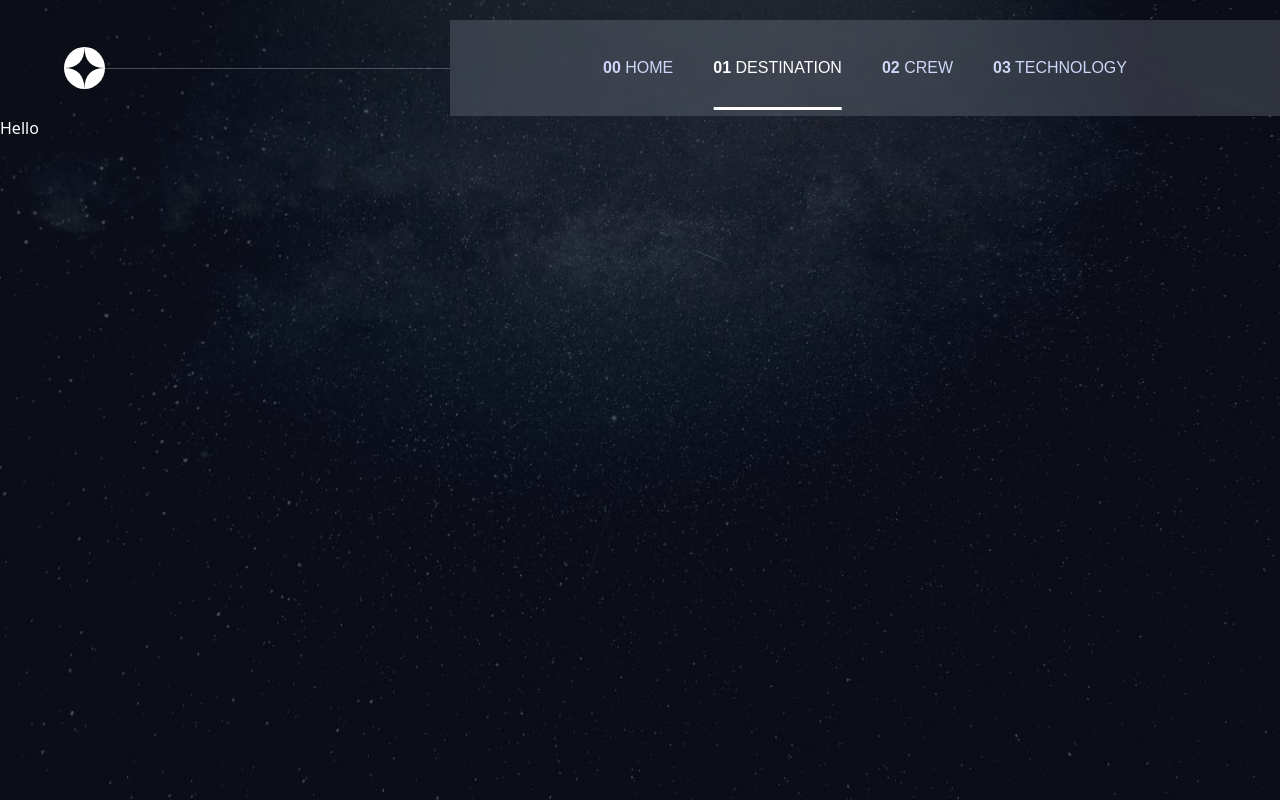
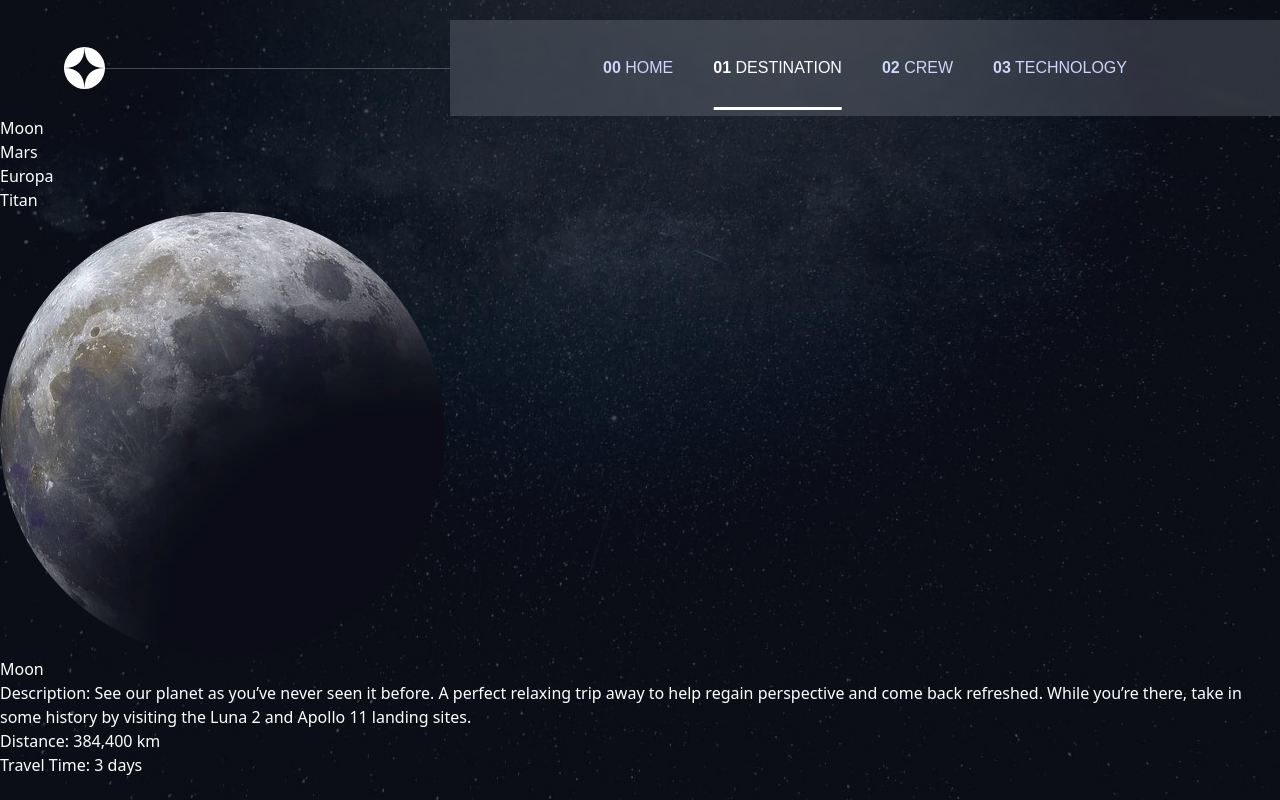
Before and after one commit to ArlindPestisha/space, a React (Vite) app: page /destination in a window 1280 px wide. Built offline with nearby package versions, Linux system fonts and the light colour scheme.

Commit message:
Fetch data from data.json

```diff
--- a/public/data.json
+++ b/public/data.json
@@ -3,8 +3,8 @@
         {
             "name": "Moon",
             "images": {
-        "png": "./assets/destination/image-moon.png",
-        "webp": "./assets/destination/image-moon.webp"
+                "png": "./src/assets/destination/image-moon.png",
+                "webp": "./src/assets/destination/image-moon.webp"
             },
             "description": "See our planet as you’ve never seen it before. A perfect relaxing trip away to help regain perspective and come back refreshed. While you’re there, take in some history by visiting the Luna 2 and Apollo 11 landing sites.",
             "distance": "384,400 km",
@@ -13,8 +13,8 @@
         {
             "name": "Mars",
             "images": {
-        "png": "./assets/destination/image-mars.png",
-        "webp": "./assets/destination/image-mars.webp"
+                "png": "./src/assets/destination/image-mars.png",
+                "webp": "./src/assets/destination/image-mars.webp"
             },
             "description": "Don’t forget to pack your hiking boots. You’ll need them to tackle Olympus Mons, the tallest planetary mountain in our solar system. It’s two and a half times the size of Everest!",
             "distance": "225 mil. km",
@@ -23,8 +23,8 @@
         {
             "name": "Europa",
             "images": {
-        "png": "./assets/destination/image-europa.png",
-        "webp": "./assets/destination/image-europa.webp"
+                "png": "./src/assets/destination/image-europa.png",
+                "webp": "./src/assets/destination/image-europa.webp"
             },
             "description": "The smallest of the four Galilean moons orbiting Jupiter, Europa is a winter lover’s dream. With an icy surface, it’s perfect for a bit of ice skating, curling, hockey, or simple relaxation in your snug wintery cabin.",
             "distance": "628 mil. km",
@@ -33,8 +33,8 @@
         {
             "name": "Titan",
             "images": {
-        "png": "./assets/destination/image-titan.png",
-        "webp": "./assets/destination/image-titan.webp"
+                "png": "./src/assets/destination/image-titan.png",
+                "webp": "./src/assets/destination/image-titan.webp"
             },
             "description": "The only moon known to have a dense atmosphere other than Earth, Titan is a home away from home (just a few hundred degrees colder!). As a bonus, you get striking views of the Rings of Saturn.",
             "distance": "1.6 bil. km",
@@ -45,8 +45,8 @@
         {
             "name": "Douglas Hurley",
             "images": {
-        "png": "./assets/crew/image-douglas-hurley.png",
-        "webp": "./assets/crew/image-douglas-hurley.webp"
+                "png": "./src/assets/crew/image-douglas-hurley.png",
+                "webp": "./src/assets/crew/image-douglas-hurley.webp"
             },
             "role": "Commander",
             "bio": "Douglas Gerald Hurley is an American engineer, former Marine Corps pilot and former NASA astronaut. He launched into space for the third time as commander of Crew Dragon Demo-2."
@@ -54,8 +54,8 @@
         {
             "name": "Mark Shuttleworth",
             "images": {
-        "png": "./assets/crew/image-mark-shuttleworth.png",
-        "webp": "./assets/crew/image-mark-shuttleworth.webp"
+                "png": "./src/assets/crew/image-mark-shuttleworth.png",
+                "webp": "./src/assets/crew/image-mark-shuttleworth.webp"
             },
             "role": "Mission Specialist",
             "bio": "Mark Richard Shuttleworth is the founder and CEO of Canonical, the company behind the Linux-based Ubuntu operating system. Shuttleworth became the first South African to travel to space as a space tourist."
@@ -63,8 +63,8 @@
         {
             "name": "Victor Glover",
             "images": {
-        "png": "./assets/crew/image-victor-glover.png",
-        "webp": "./assets/crew/image-victor-glover.webp"
+                "png": "./src/assets/crew/image-victor-glover.png",
+                "webp": "./src/assets/crew/image-victor-glover.webp"
             },
             "role": "Pilot",
             "bio": "Pilot on the first operational flight of the SpaceX Crew Dragon to the International Space Station. Glover is a commander in the U.S. Navy where he pilots an F/A-18.He was a crew member of Expedition 64, and served as a station systems flight engineer."
@@ -72,8 +72,8 @@
         {
             "name": "Anousheh Ansari",
             "images": {
-        "png": "./assets/crew/image-anousheh-ansari.png",
-        "webp": "./assets/crew/image-anousheh-ansari.webp"
+                "png": "./src/assets/crew/image-anousheh-ansari.png",
+                "webp": "./src/assets/crew/image-anousheh-ansari.webp"
             },
             "role": "Flight Engineer",
             "bio": "Anousheh Ansari is an Iranian American engineer and co-founder of Prodea Systems. Ansari was the fourth self-funded space tourist, the first self-funded woman to fly to the ISS, and the first Iranian in space."
@@ -83,24 +83,24 @@
         {
             "name": "Launch vehicle",
             "images": {
-        "portrait": "./assets/technology/image-launch-vehicle-portrait.jpg",
-        "landscape": "./assets/technology/image-launch-vehicle-landscape.jpg"
+                "portrait": "./src/assets/technology/image-launch-vehicle-portrait.jpg",
+                "landscape": "./src/assets/technology/image-launch-vehicle-landscape.jpg"
             },
             "description": "A launch vehicle or carrier rocket is a rocket-propelled vehicle used to carry a payload from Earth's surface to space, usually to Earth orbit or beyond. Our WEB-X carrier rocket is the most powerful in operation. Standing 150 metres tall, it's quite an awe-inspiring sight on the launch pad!"
         },
         {
             "name": "Spaceport",
             "images": {
-        "portrait": "./assets/technology/image-spaceport-portrait.jpg",
-        "landscape": "./assets/technology/image-spaceport-landscape.jpg"
+                "portrait": "./src/assets/technology/image-spaceport-portrait.jpg",
+                "landscape": "./src/assets/technology/image-spaceport-landscape.jpg"
             },
             "description": "A spaceport or cosmodrome is a site for launching (or receiving) spacecraft, by analogy to the seaport for ships or airport for aircraft. Based in the famous Cape Canaveral, our spaceport is ideally situated to take advantage of the Earth’s rotation for launch."
         },
         {
             "name": "Space capsule",
             "images": {
-        "portrait": "./assets/technology/image-space-capsule-portrait.jpg",
-        "landscape": "./assets/technology/image-space-capsule-landscape.jpg"
+                "portrait": "./src/assets/technology/image-space-capsule-portrait.jpg",
+                "landscape": "./src/assets/technology/image-space-capsule-landscape.jpg"
             },
             "description": "A space capsule is an often-crewed spacecraft that uses a blunt-body reentry capsule to reenter the Earth's atmosphere without wings. Our capsule is where you'll spend your time during the flight. It includes a space gym, cinema, and plenty of other activities to keep you entertained."
         }
--- a/src/components/Destination.jsx
+++ b/src/components/Destination.jsx
@@ -1,10 +1,62 @@
+import { useState, useEffect } from 'react'
 import Nav from './Nav'
+import { useLocation, useNavigate } from 'react-router-dom'
 
 const Destination = () => {
+    const [destinations, setDestinations] = useState([])
+    // const [selectedDestination, setSelectedDestination] = useState(null)
+    const location = useLocation()
+    const navigate = useNavigate()
+
+    const selectedDestination =
+        location.state?.selectedDestination || destinations[0]
+
+    useEffect(() => {
+        fetchData()
+    }, [])
+
+    const fetchData = async () => {
+        try {
+            const res = await fetch('/data.json')
+            const data = await res.json()
+            setDestinations(data.destinations)
+            console.log('Data', data)
+        } catch (error) {
+            console.error('Error fetching data', error)
+        }
+    }
+
+    const handleClick = (destination) => {
+        navigate('/destination', {
+            state: { selectedDestination: destination },
+        })
+    }
+
     return (
         <div className="h-screen bg-destinationDesktop bg-cover bg-center">
             <Nav />
-            <h1 className=" text-white">Hello</h1>
+            <ul className="text-white">
+                {destinations.map((destination) => (
+                    <li
+                        key={destination.name}
+                        onClick={() => handleClick(destination)}
+                    >
+                        {destination.name}
+                    </li>
+                ))}
+            </ul>
+            {selectedDestination && (
+                <div className="text-white">
+                    <img
+                        src={selectedDestination.images.webp}
+                        alt={selectedDestination.name}
+                    />
+                    <h2>{selectedDestination.name}</h2>
+                    <p>Description: {selectedDestination.description}</p>
+                    <p>Distance: {selectedDestination.distance}</p>
+                    <p>Travel Time: {selectedDestination.travel}</p>
+                </div>
+            )}
         </div>
     )
 }
```
Lines whose indentation alone changed are shown as unchanged.
